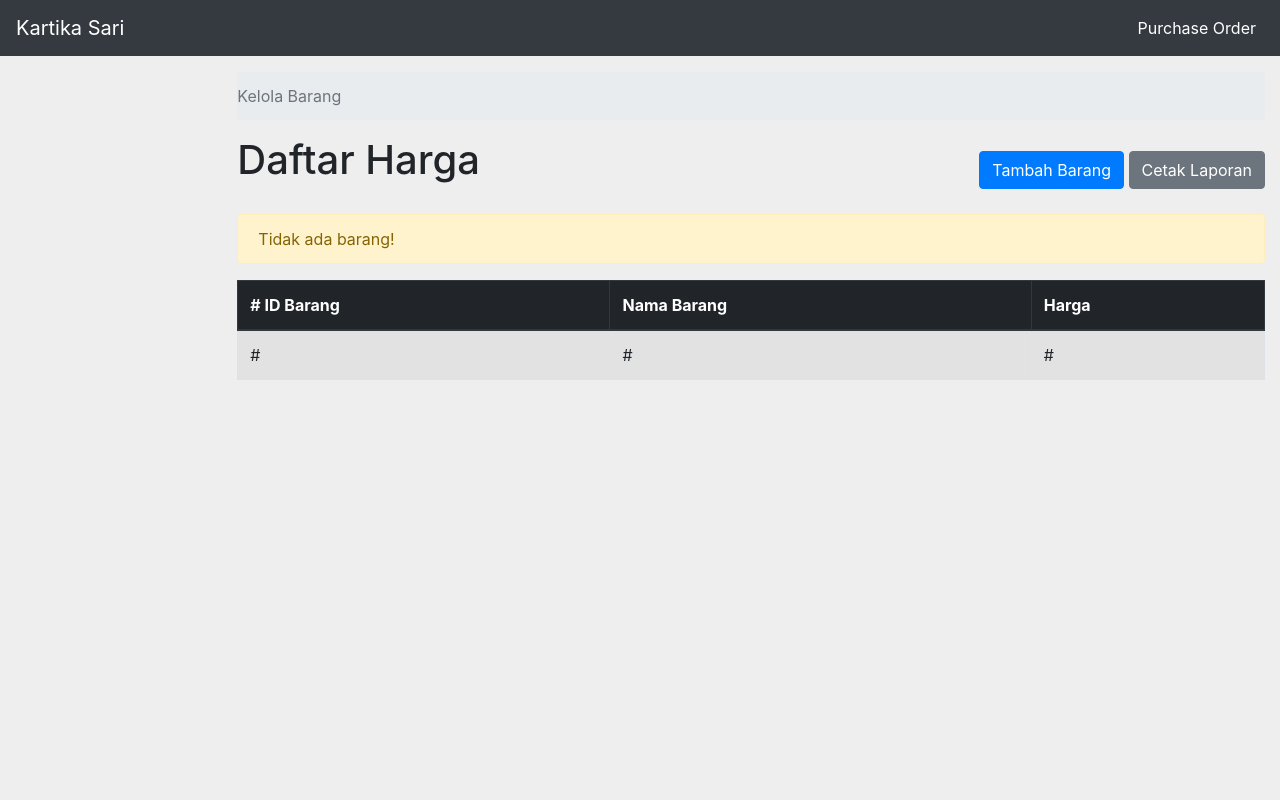
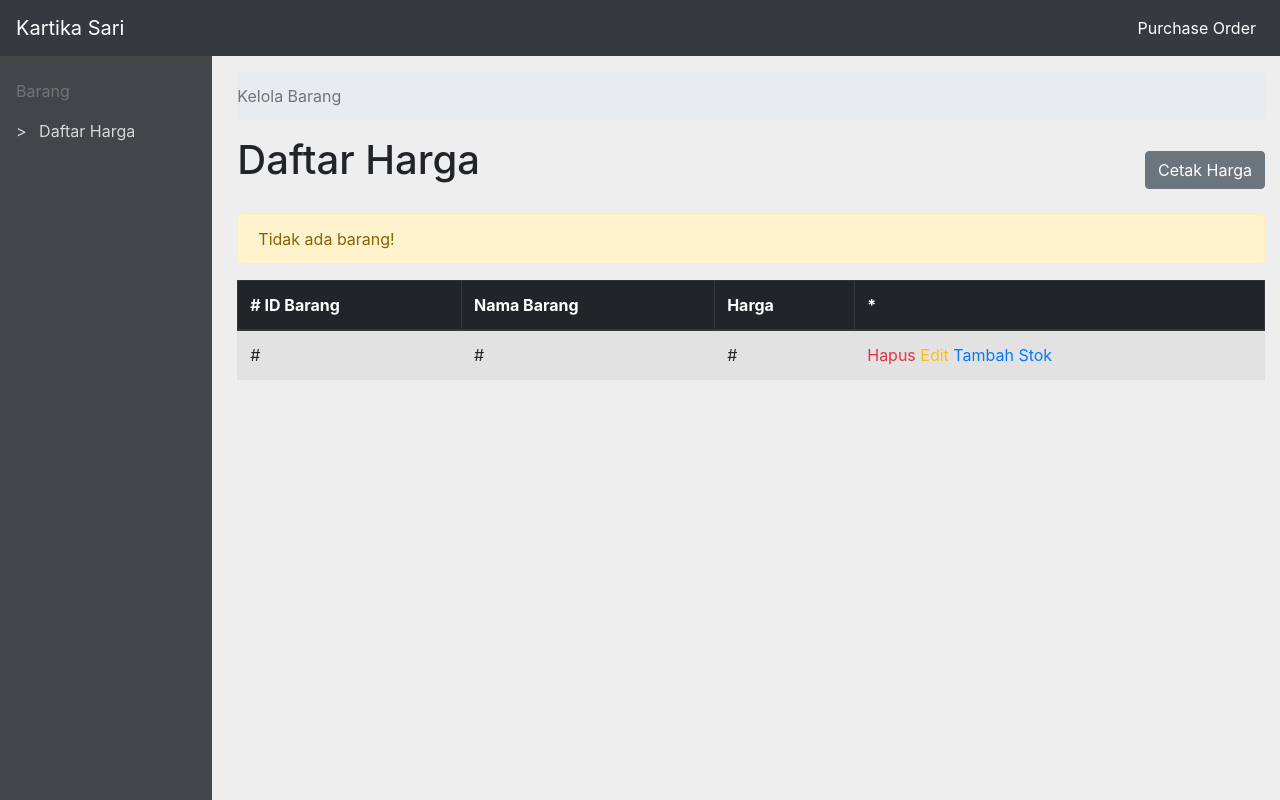
Before and after one commit to ks-project/ks_purchaseorder, a CodeIgniter app: page /database/supplier in a window 1280 px wide. Run offline with CodeIgniter, Linux system fonts and the light colour scheme.

Commit message:
supplier

```diff
--- a/application/views/daftar_harga_supplier.php
+++ b/application/views/daftar_harga_supplier.php
@@ -16,6 +16,19 @@
     <div class="container-fluid">
         <div class="row">
             <!-- SIDEBAR -->
+            <nav class="col-sm-3 col-md-2 d-none d-sm-block sidebar">
+                <ul class="nav nav-pills flex-column">
+                    <li class="nav-item">
+                        <span class="nav-link disabled">Barang</span>
+                    </li>
+                    <li class="nav-item">
+                        <a class="nav-link" href="#">
+                            Daftar Harga
+                        </a>
+                    </li>
+                </ul>
+
+            </nav>
             <!--/ SIDEBAR -->
 
             <main class="col-sm-9 ml-sm-auto col-md-10 pt-3 pl-4" role="main">
@@ -28,45 +41,12 @@
                 <div class="d-flex justify-content-between align-items-baseline">
                     <h1>Daftar Harga</h1>
                     <div class="">
-                        <a href="<?=base_url('admin/tambah_barang');?>" class="btn btn-primary">Tambah Barang</a>
-                        <a href="<?=base_url('admin/cetak_laporan_barang');?>" class="btn btn-secondary">Cetak Laporan</a>
+                        <a href="<?=base_url('admin/cetak_laporan_barang');?>" class="btn btn-secondary">Cetak Harga</a>
                     </div>
                 </div>
 
 
                 <!-- NOTIFICATION -->
-                <!-- NOTIFICATION::hapus_barang -->
-                <?php if ($this->session->flashdata('hapus_id')) {
-                        if ($this->session->flashdata('hapus_berhasil')) {
-                ?>
-                <div class="alert alert-success alert-dismissible fade show" role="alert">
-                    <strong>Berhasil</strong> menghapus data barang <strong>#<?=$this->session->flashdata('hapus_id');?>!</strong>
-                    <button type="button" class="close" data-dismiss="alert" aria-label="Close">
-                        <span aria-hidden="true">&times;</span>
-                    </button>
-                </div>
-                <?php } else { ?>
-                <div class="alert alert-danger alert-dismissible fade show" role="alert">
-                    <strong>Gagal</strong> menghapus data barang <strong>#<?=$this->session->flashdata('hapus_id');?>!</strong> Terjadi kesalahan
-                    <button type="button" class="close" data-dismiss="alert" aria-label="Close">
-                        <span aria-hidden="true">&times;</span>
-                    </button>
-                </div>
-                <?php
-                        }
-                    }
-                ?>
-
-                <!-- NOTIFICATION::tambah_barang -->
-                <?php if ($this->session->flashdata('tambah_id')) { ?>
-                <div class="alert alert-success alert-dismissible fade show" role="alert">
-                    <strong>Berhasil</strong> menambah data barang <strong>#<?=$this->session->flashdata('tambah_id');?>!</strong>
-                    <button type="button" class="close" data-dismiss="alert" aria-label="Close">
-                        <span aria-hidden="true">&times;</span>
-                    </button>
-                </div>
-                <?php } ?>
-
                 <!-- NOTIFICATION::edit_barang -->
                 <?php if ($this->session->flashdata('edit_id')) {
                         if (!$this->session->flashdata('edit_gagal')) {
@@ -126,6 +106,7 @@
                                 <th># ID Barang</th>
                                 <th>Nama Barang</th>
                                 <th>Harga</th>
+                                <th>*</th>
                             </tr>
                         </thead>
                         <tbody>
@@ -133,6 +114,11 @@
                                 <td>#</td>
                                 <td>#</td>
                                 <td>#</td>
+                                <td>
+                                    <a href="#" role="button" class="popover-test text-danger" data-toggle="modal" data-target="#modal_konfirmasi_hapus" data-id="" data-nama="">Hapus</a>
+                                    <a href="<?=base_url('admin/edit_barang/'); ?>" class="text-warning">Edit</a>
+                                    <a href="#" role="button" data-toggle="modal" data-target="#modal_tambah_stok" data-id="" data-nama="">Tambah Stok</a>
+                                </td>
                             </tr>
                         </tbody>
                     </table>
--- a/application/views/login.php
+++ b/application/views/login.php
@@ -46,7 +46,7 @@
 							<input class="btn btn-primary btn-block" type="submit" name="login" value="Login">
 						</form>
 							<div class="text-center">
-								<a class="d-block small mt-3" href="register.php">Register</a>
+								<a class="d-block small mt-3" href="<?=base_url()?>supplier">Supplier</a>
 							</div>
 					</div>
 				</div>
```
